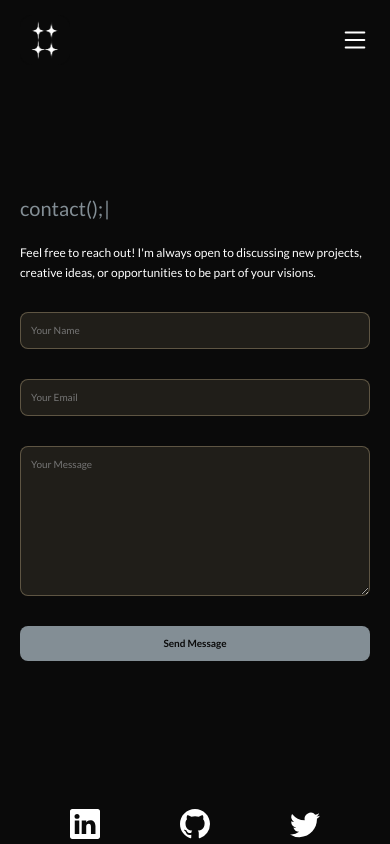
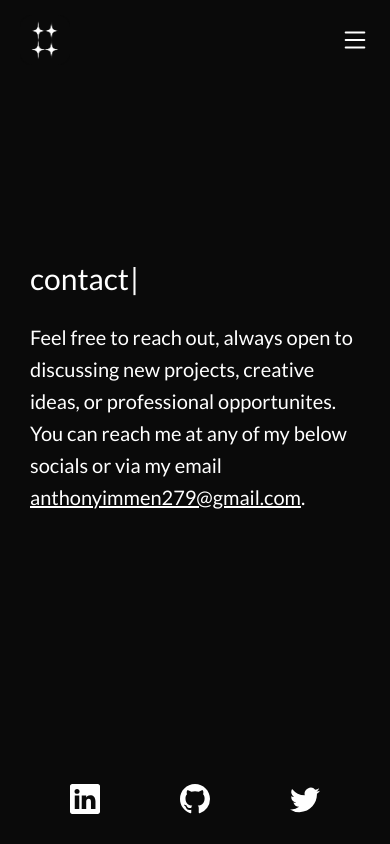
Before and after one commit to anthonyimmen/portfolio, a React (Create React App) app: page /contact in a window 390 px wide. Built offline with nearby package versions, Linux system fonts and the light colour scheme.

Commit message:
v1 of portfolio site done

```diff
--- a/src/App.css
+++ b/src/App.css
@@ -17,7 +17,7 @@
     display: flex;
     justify-content: center;
     align-items: center;
-    min-height: calc(100vh - 200px);
+    min-height: calc(100vh - 250px);
     padding: 20px;
 }
 
@@ -39,7 +39,7 @@
 
 @media (max-width: 768px) {
     .main-section-container {
-        min-height: calc(100vh - 150px);
+        min-height: calc(100vh - 225px);
         padding: 10px;
     }
 }
--- a/src/components/About/About.css
+++ b/src/components/About/About.css
@@ -26,7 +26,7 @@
     margin-top: 2rem;
 }
 
-.skills-section h3 {
+.skills-section h2 {
     color: #838e95;
     margin-bottom: 1rem;
 }
@@ -56,7 +56,7 @@
     margin-top: 3rem;
 }
 
-.projects-section h3 {
+.projects-section h2 {
     color: #838e95;
     margin-bottom: 1.5rem;
 }
@@ -222,7 +222,6 @@
     top: -40px;
     right: -40px;
     border-radius: 50%;
-    background-color:#1a1a1a;
     width: 40px;
     height: 40px;
     display: flex;
@@ -232,11 +231,15 @@
 
 @media (max-width: 768px) {
     .about-container {
-        padding: 1rem;
+        padding: 2rem;
     }
 
     .about-title {
-        font-size: 2rem;
+        font-size: 3rem;
+    }
+
+    .about-text {
+        font-size: 1.75rem;
     }
 
     .skills-grid {
@@ -266,7 +269,7 @@
     }
 
     .video-modal .close-button {
-        top: -30px;
-        right: 0;
+        top: -40px;
+        right: -10px;
     }
 }
--- a/src/components/About/About.tsx
+++ b/src/components/About/About.tsx
@@ -47,6 +47,7 @@ const About = () => {
             shortDescription: "A clone of the Airbnb application.",
             longDescription: "A modern, responsive portfolio website built using React and Javascript. Features include dynamic routing, animated components, and responsive design.",
             technologies: ["React Native", "TypeScript", "CSS"],
+            demoVideo: "/airbnb_demo.mp4",
             image: "/airbnb-logo.png",
             githubLink: "https://github.com/anthonyimmen/airbnb-clone"
         },
@@ -62,6 +63,8 @@ const About = () => {
         }
     };
 
+    // TODO: make all the skills be their logos instead
+
     return (
         <div className="about-container">
             <div className="about-title">
@@ -76,12 +79,14 @@ const About = () => {
             </div>
             <div className="about-content">
                 <p className="about-text">
-                    I'm a full-stack software engineer currently at JPMorgan Chase & Co with a passion for creating beautiful,
-                    functional, and user-friendly applications. With expertise in both UI/UX, frontend
-                    , and backend development, I enjoy creating new solutions from scratch.
+                    Currently a full-stack engineer at JPMorgan Chase & Co with a passion for creating aesthetic,
+                    functional, and user-friendly applications. Experienced in frontend, backend, and UI/UX development.
+                    I enjoy creating new solutions from scratch and also improving existing systems.
+                    My goal is to deliver quality software that solves real-world problems and provides value
+                    to the overall end user.
                 </p>
                  <div className="projects-section">
-                    <h3>Featured Projects</h3>
+                    <h2>Featured Projects</h2>
                     <div className="projects-grid">
                         {projects.map(project => (
                             <div
@@ -96,7 +101,7 @@ const About = () => {
                     </div>
                 </div>
                 <div className="skills-section">
-                    <h3>Technologies I work with:</h3>
+                    <h2>Technologies I work with:</h2>
                     <div className="skills-grid">
                         <div className="skill-item">JavaScript/TypeScript</div>
                         <div className="skill-item">React</div>
@@ -138,9 +143,9 @@ const About = () => {
                             ))}
                         </div>
                         <div className="project-links">
-                            {selectedProject.liveLink && (
+                            {selectedProject.demoVideo && (
                                 <a
-                                    href={selectedProject.liveLink}
+                                    href=""
                                     onClick={(e) => handleLiveDemoClick(e, selectedProject)}
                                     target="_blank"
                                     rel="noopener noreferrer"
--- a/src/components/Contact/Contact.css
+++ b/src/components/Contact/Contact.css
@@ -1,14 +1,14 @@
 .contact-container {
     color: white;
     padding: 2rem;
-    max-width: 800px;
+    max-width: 1200px;
     margin: 0 auto;
 }
 
 .contact-title {
-    font-size: 2.5rem;
+    font-size: 3.5rem;
     margin-bottom: 2rem;
-    color: #838e95;
+    color: #fff;
 }
 
 .contact-content {
@@ -18,58 +18,31 @@
 }
 
 .contact-text {
-    font-size: 1.2rem;
+    font-size: 2rem;
     line-height: 1.6;
 }
 
-.contact-form {
-    display: flex;
-    flex-direction: column;
-    gap: 1.5rem;
+.email-link {
+    color: white;
+    text-decoration: underline;
+    transition: opacity 0.3s ease;
 }
 
-.form-group {
-    display: flex;
-    flex-direction: column;
-}
-
-.form-group input,
-.form-group textarea {
-    padding: 1rem;
-    background: rgba(235, 212, 162, 0.1);
-    border: 1px solid rgba(235, 212, 162, 0.3);
-    border-radius: 8px;
+.email-link:hover {
+    opacity: 0.8;
     color: white;
-    font-size: 1rem;
-}
-
-.form-group textarea {
-    min-height: 150px;
-    resize: vertical;
-}
-
-.submit-btn {
-    padding: 1rem 2rem;
-    background: #838e95;
-    border: none;
-    border-radius: 8px;
-    color: #0a0a0a;
-    font-weight: bold;
-    cursor: pointer;
-    transition: all 0.3s ease;
-}
-
-.submit-btn:hover {
-    background: #838e95;
-    transform: translateY(-2px);
 }
 
 @media (max-width: 768px) {
     .contact-container {
-        padding: 1rem;
+        padding: 2rem;
     }
 
     .contact-title {
-        font-size: 2rem;
+        font-size: 3rem;
+    }
+
+    .contact-text {
+        font-style: 1.75rem;
     }
 }
--- a/src/components/Contact/Contact.jsx
+++ b/src/components/Contact/Contact.jsx
@@ -1,27 +1,8 @@
-import React, { useState } from 'react';
+import React from 'react';
 import './Contact.css';
 import Typewriter from "typewriter-effect";
 
 const Contact = () => {
-    const [formData, setFormData] = useState({
-        name: '',
-        email: '',
-        message: ''
-    });
-
-    const handleSubmit = (e) => {
-        e.preventDefault();
-        // Add your form submission logic here
-        console.log('Form submitted:', formData);
-    };
-
-    const handleChange = (e) => {
-        setFormData({
-            ...formData,
-            [e.target.name]: e.target.value
-        });
-    };
-
     return (
         <div className="contact-container">
             <div className="contact-title">
@@ -29,48 +10,24 @@ const Contact = () => {
                     onInit={(typewriter) => {
                         typewriter
                             .start()
-                            .typeString("contact();")
+                            .typeString("contact")
                             .pauseFor(1000)
                     }}
                 />
             </div>
             <div className="contact-content">
                 <p className="contact-text">
-                    Feel free to reach out! I'm always open to discussing new projects,
-                    creative ideas, or opportunities to be part of your visions.
+                    Feel free to reach out, always open to discussing new projects,
+                    creative ideas, or professional opportunites. You can reach me at any of my
+                    below socials or via my email{' '}
+                    <a
+                        href="mailto:anthonyimmen279@gmail.com"
+                        className="email-link"
+                    >
+                        anthonyimmen279@gmail.com
+                    </a>
+                    .
                 </p>
-                <form className="contact-form" onSubmit={handleSubmit}>
-                    <div className="form-group">
-                        <input
-                            type="text"
-                            name="name"
-                            placeholder="Your Name"
-                            value={formData.name}
-                            onChange={handleChange}
-                            required
-                        />
-                    </div>
-                    <div className="form-group">
-                        <input
-                            type="email"
-                            name="email"
-                            placeholder="Your Email"
-                            value={formData.email}
-                            onChange={handleChange}
-                            required
-                        />
-                    </div>
-                    <div className="form-group">
-                        <textarea
-                            name="message"
-                            placeholder="Your Message"
-                            value={formData.message}
-                            onChange={handleChange}
-                            required
-                        ></textarea>
-                    </div>
-                    <button type="submit" className="submit-btn">Send Message</button>
-                </form>
             </div>
         </div>
     );
--- a/src/components/Footer/Footer.css
+++ b/src/components/Footer/Footer.css
@@ -1,8 +1,7 @@
 .Footer {
     position: fixed;
-    bottom: 10;
     width: 100%;
-    height: 100px;
+    height: 200px;
     display: flex;
     justify-content: center;
     align-items: center;
```
Also changed, not shown: 1 other file (tests, documents, lock files or other folders).
